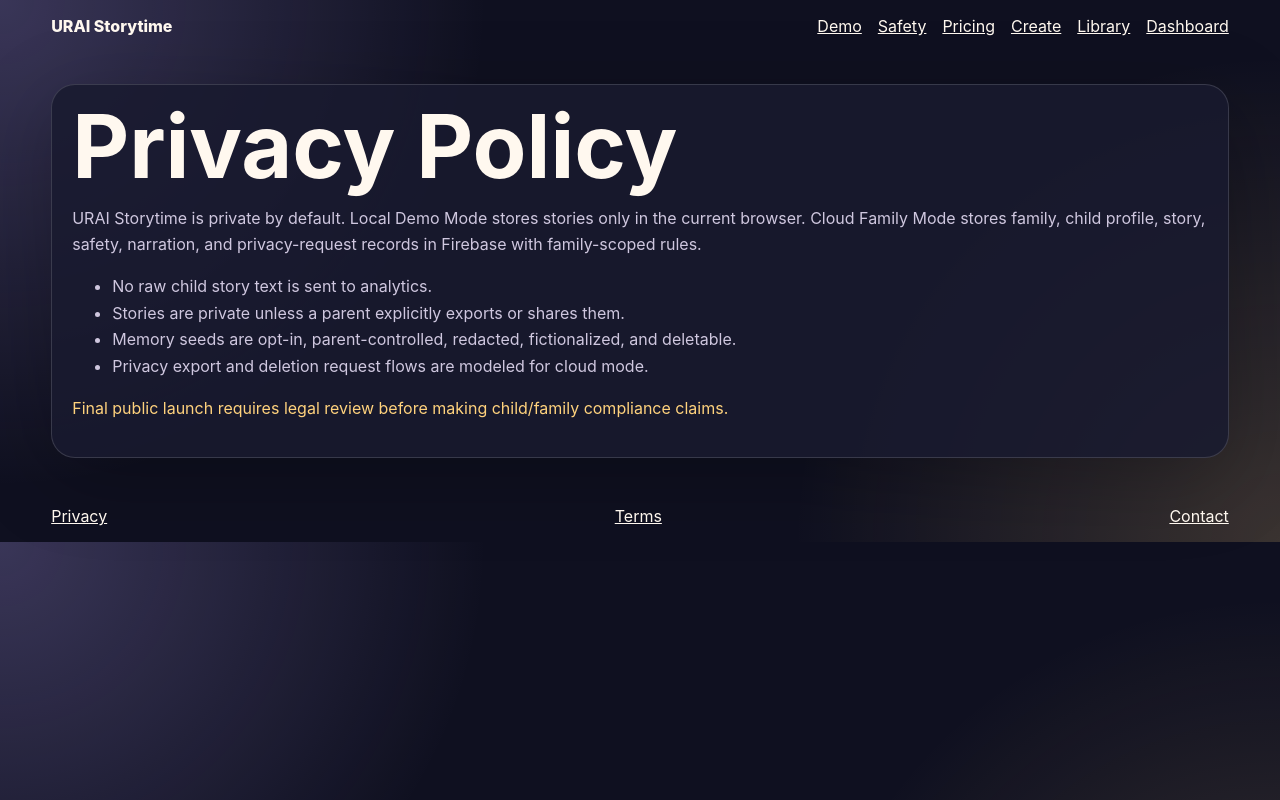
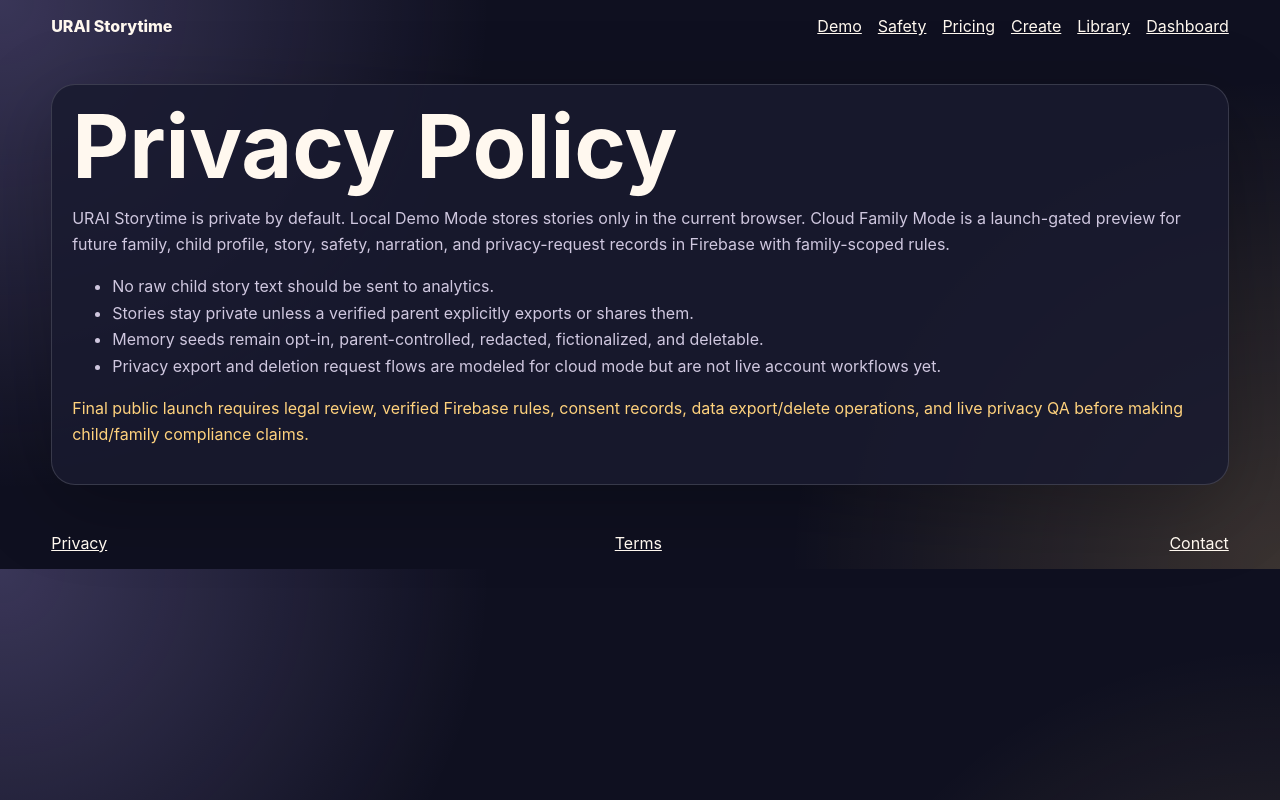
Before and after one commit to LifeLoggerAI/urai-storytime, a Next.js app: page /privacy in a window 1280 px wide. Built offline with nearby package versions, Linux system fonts and the light colour scheme; no server answers.

Commit message:
Clarify privacy launch gate

```diff
--- a/src/app/privacy/page.tsx
+++ b/src/app/privacy/page.tsx
@@ -2,14 +2,21 @@ export default function PrivacyPage() {
   return (
     <section className="card">
       <h1>Privacy Policy</h1>
-      <p>URAI Storytime is private by default. Local Demo Mode stores stories only in the current browser. Cloud Family Mode stores family, child profile, story, safety, narration, and privacy-request records in Firebase with family-scoped rules.</p>
+      <p>
+        URAI Storytime is private by default. Local Demo Mode stores stories only in the current browser.
+        Cloud Family Mode is a launch-gated preview for future family, child profile, story, safety,
+        narration, and privacy-request records in Firebase with family-scoped rules.
+      </p>
       <ul>
-        <li>No raw child story text is sent to analytics.</li>
-        <li>Stories are private unless a parent explicitly exports or shares them.</li>
-        <li>Memory seeds are opt-in, parent-controlled, redacted, fictionalized, and deletable.</li>
-        <li>Privacy export and deletion request flows are modeled for cloud mode.</li>
+        <li>No raw child story text should be sent to analytics.</li>
+        <li>Stories stay private unless a verified parent explicitly exports or shares them.</li>
+        <li>Memory seeds remain opt-in, parent-controlled, redacted, fictionalized, and deletable.</li>
+        <li>Privacy export and deletion request flows are modeled for cloud mode but are not live account workflows yet.</li>
       </ul>
-      <p className="notice">Final public launch requires legal review before making child/family compliance claims.</p>
+      <p className="notice">
+        Final public launch requires legal review, verified Firebase rules, consent records,
+        data export/delete operations, and live privacy QA before making child/family compliance claims.
+      </p>
     </section>
   );
 }
```
